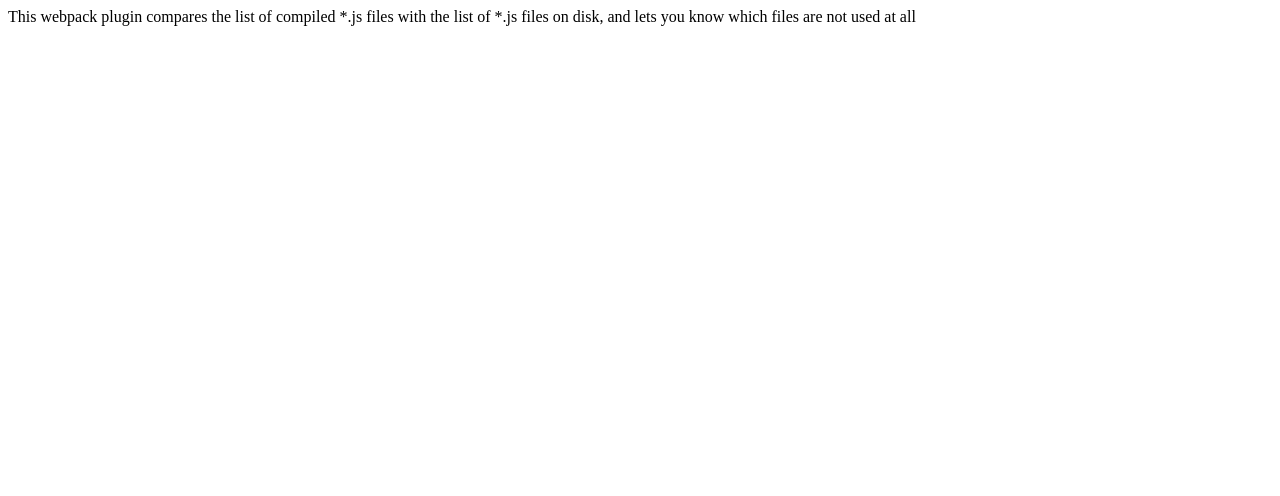
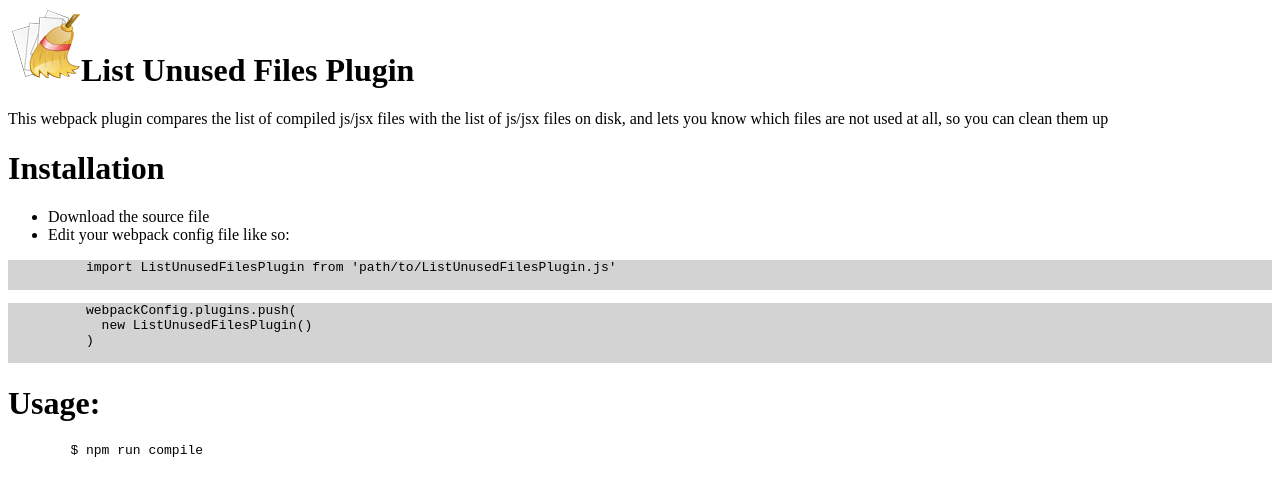
Before and after one commit to eetay/webpack_plugins, a plain HTML site: page index.html in a window 1280 px wide. Drawn offline with Linux system fonts and the light colour scheme.

Commit message:
improved index.html

```diff
--- a/index.html
+++ b/index.html
@@ -1,10 +1,31 @@
 <html>
-<head>
-  <title>
-    List Unused Files Plugin
-  </title>
-</head>
   <body>
-    This webpack plugin compares the list of compiled *.js files with the list of *.js files on disk, and lets you know which files are not used at all
+    <h1><img src="https://eetay.github.io/webpack_plugins/images/clean.gif">List Unused Files Plugin</h1>
+    <div>
+      This webpack plugin compares the list of compiled js/jsx files with the list of js/jsx files on disk, and lets you know which files are not used at all, so you can clean them up
+    </div>
+    <h1>Installation</h1>
+    <ul>
+    <li>Download the source file</li>
+    <li>Edit your webpack config file like so: </li>
+    </ul>
+      <div class="highlight highlight-source-js" style="background-color:lightgrey;">
+        <pre>
+          import ListUnusedFilesPlugin from 'path/to/ListUnusedFilesPlugin.js'
+        </pre>
+      </div>
+      <div class="highlight highlight-source-js" style="background-color:lightgrey;">
+        <pre>
+          webpackConfig.plugins.push(
+            new ListUnusedFilesPlugin()
+          )
+        </pre>
+      </div>
+    <h1>Usage:</h1>
+    <div class="highlight highlight-source-js">
+      <pre>
+        $ npm run compile
+      </pre>
+    </div>
   </body>
 </html>
```
